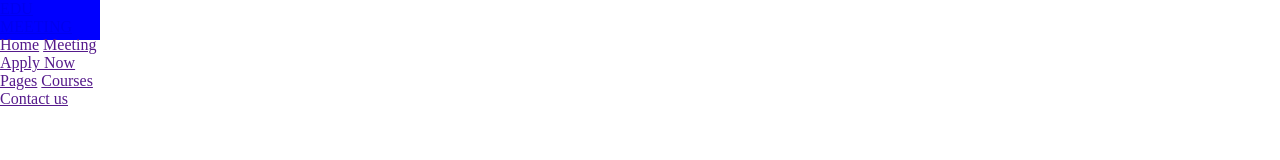
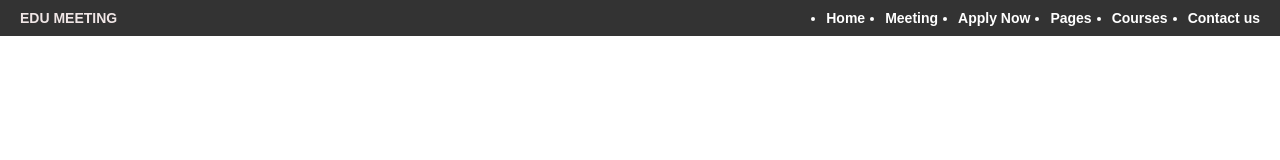
Before and after one commit to nikhil0441/Single-Page, a plain HTML site: page index.html in a window 1280 px wide. Drawn offline with Linux system fonts and the light colour scheme.

Commit message:
added html

```diff
--- a/index.html
+++ b/index.html
@@ -8,16 +8,16 @@
     <title>Single Page</title>
 </head>
 <body>
-    <header id="navbar">
-        <nav>
-            <ul class="edu_meeting"><a href="#">EDU MEETING</a></ul>
-            <ul class="nav">
-                <a href="">Home</a>
-                <a href="">Meeting</a>
-                <a href="">Apply Now</a>
-                <a href="">Pages</a>
-                <a href="">Courses</a>
-                <a href="">Contact us</a>
+    <header >
+        <nav id="navbar">
+         <div class="logo">EDU MEETING</div>
+            <ul class="nav_item">
+                <li><a href="">Home</a></li>
+                <li><a href="">Meeting</a></li>
+                <li><a href="">Apply Now</a></li>
+                <li><a href="">Pages</a></li>
+                <li><a href="">Courses</a> </li>
+               <li><a href="">Contact us</a></li>
             </ul>
         </nav>
     </header>
--- a/style.css
+++ b/style.css
@@ -2,11 +2,32 @@
     margin: 0px;
     padding: 0px;
     box-sizing: border-box;
+    font-family: Arial, Helvetica, sans-serif;
 }
 
 #navbar{
-    width: 100px;
-    height: 40px;
-    background-color: blue;
     display: flex;
+    justify-content: space-between;
+    align-items: center;
+    background-color:#333;
+    padding: 10px 20px;
 }
+#navbar .logo{
+    color: rgb(240, 230, 230);
+    font-size: 14px;
+    font-weight: bold;
+
+}
+#navbar  .nav_item{
+    display: flex;
+    gap: 20px;
+    color: white;
+    font-size: 14px;
+    font-weight: bold;
+}
+#navbar a{
+    color: white;
+    font-size: 14px;
+    font-weight: bold;
+    text-decoration: none;
+}
```
